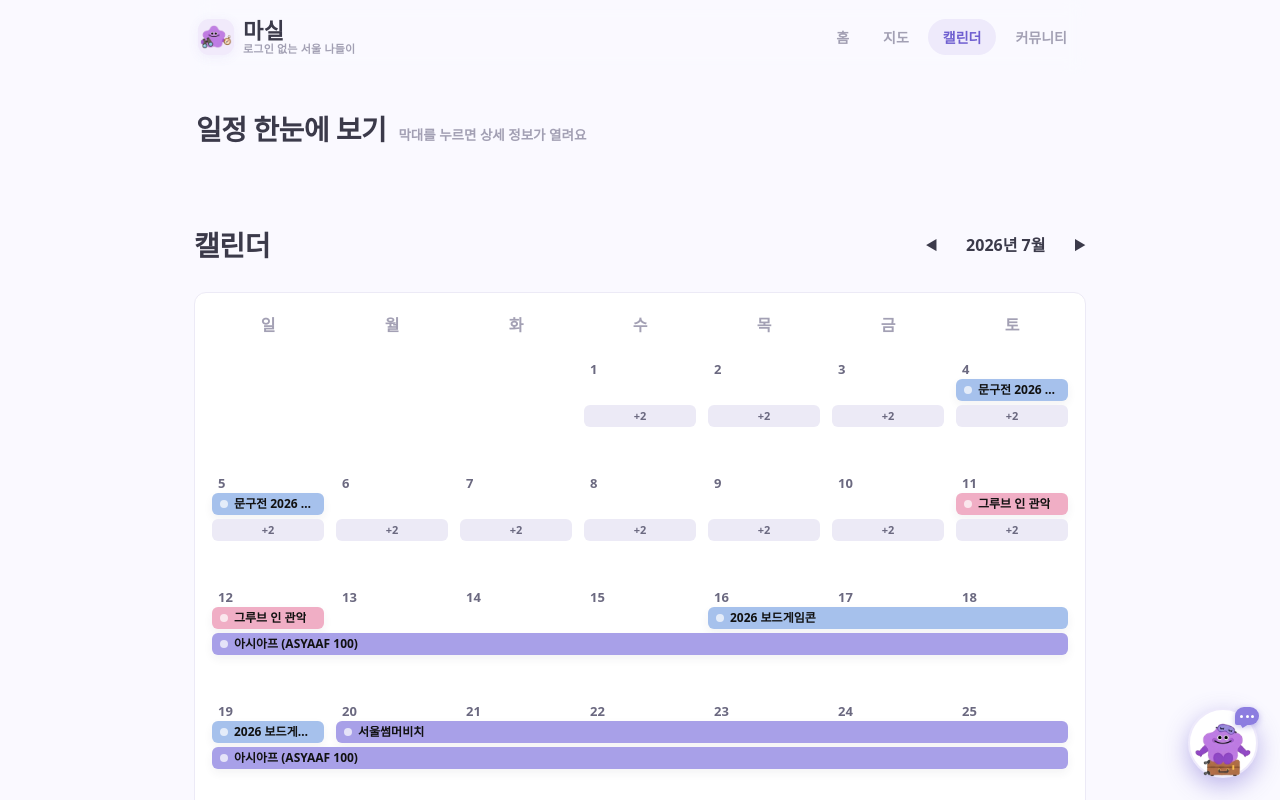
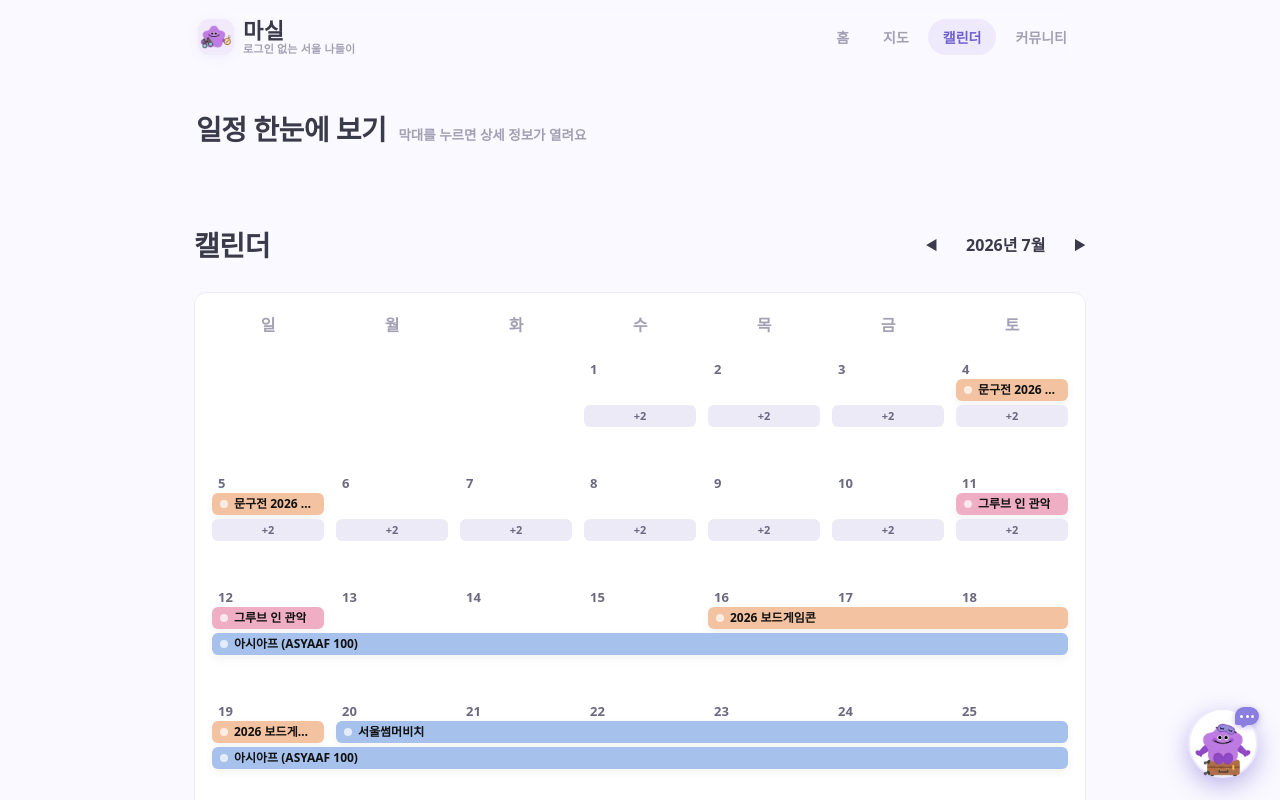
Before and after one commit to susiejaneiris/masil, a Vue app: page / in a window 1280 px wide. Both pictures are taken after a click on the button "캘린더". Shown: the top 800 px of the page. Built offline with nearby package versions, Linux system fonts and the light colour scheme; a web font is replaced by a local one.

Commit message:
범례 색깔 수정

```diff
--- a/src/App.vue
+++ b/src/App.vue
@@ -129,7 +129,9 @@ import ChatWidget from './components/ChatWidget.vue'
 
 // 홈 화면 시각 팔레트 (보라 파스텔)
 const CAT_PAL = ['#A8A0E8', '#9BD4BE', '#F3C2A0', '#F0AEC5', '#B7A7E6', '#A6C1EC', '#F1B4A6', '#BFD59C']
-const REG_PAL = ['#A8A0E8', '#9BD4BE', '#F3C2A0', '#F0AEC5', '#A6C1EC']
+// 권역 순서(도심·동북·서북·서남·동남)에 맞춰, 범례/지도(ZONES) 색과 같은 계열의 파스텔로 정렬
+// 도심권=파랑 · 동북권=초록 · 서북권=보라 · 서남권=분홍(자홍) · 동남권=주황
+const REG_PAL = ['#A6C1EC', '#9BD4BE', '#A8A0E8', '#F0AEC5', '#F3C2A0']
 
 export default {
   name: 'App',
--- a/src/components/Calendar.vue
+++ b/src/components/Calendar.vue
@@ -225,7 +225,8 @@ export default {
       '서남권': ['양천구','강서구','구로구','금천구','영등포구','동작구','관악구'],
       '동남권': ['서초구','강남구','송파구','강동구'],
     };
-    const ZONE_COLOR = { '도심권':'#A8A0E8','동북권':'#9BD4BE','서북권':'#F3C2A0','서남권':'#F0AEC5','동남권':'#A6C1EC' };
+    // 지도/홈(ZONES)과 같은 계열: 도심권=파랑 · 동북권=초록 · 서북권=보라 · 서남권=분홍(자홍) · 동남권=주황
+    const ZONE_COLOR = { '도심권':'#A6C1EC','동북권':'#9BD4BE','서북권':'#A8A0E8','서남권':'#F0AEC5','동남권':'#F3C2A0' };
     const ZONE_ETC = '#C4C7D0';
     function zoneOf(ev){
       const addr = String(ev?.raw?.addr1 || ev?.place || ev?.raw?.eventplace || '');
```
